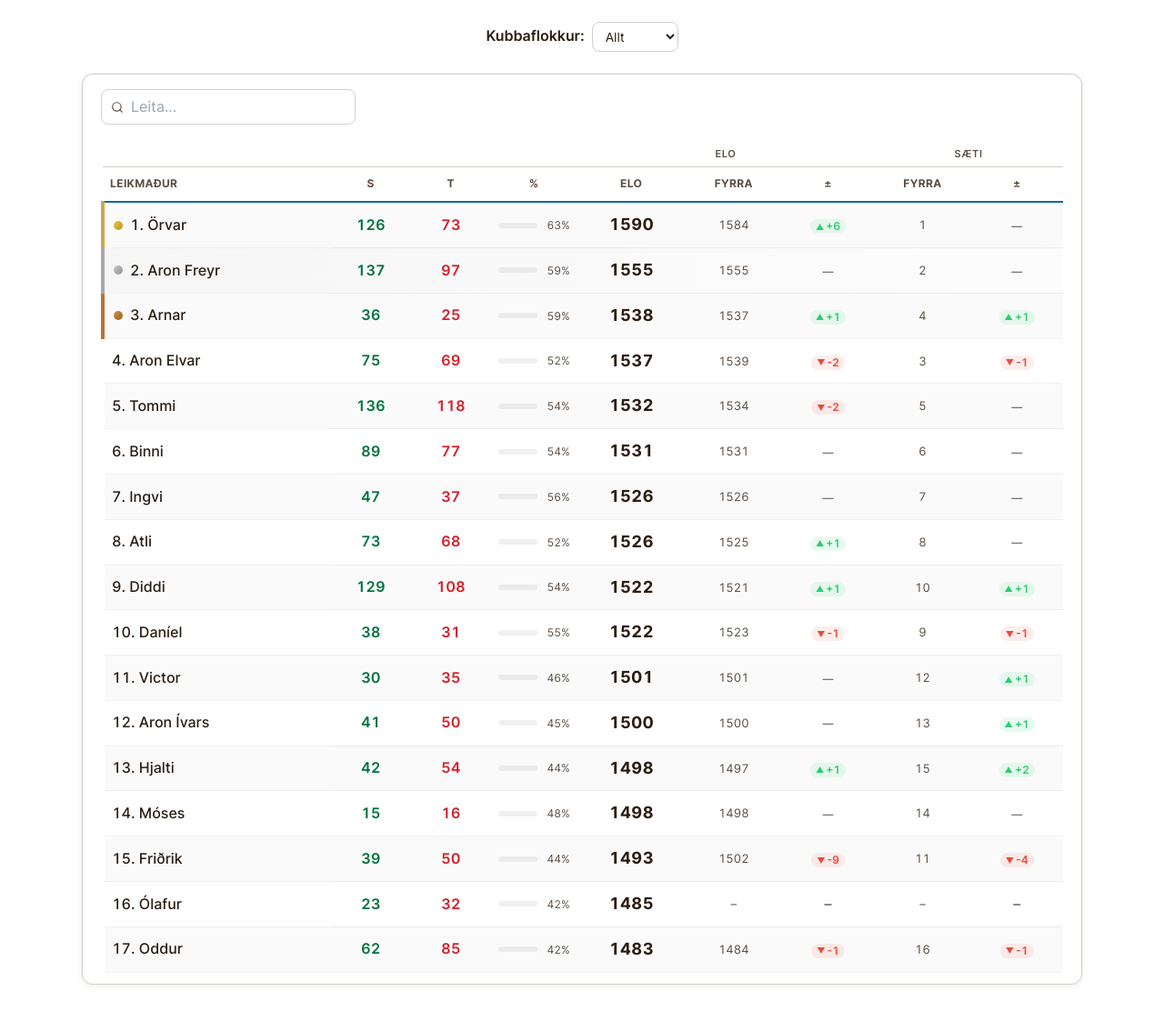
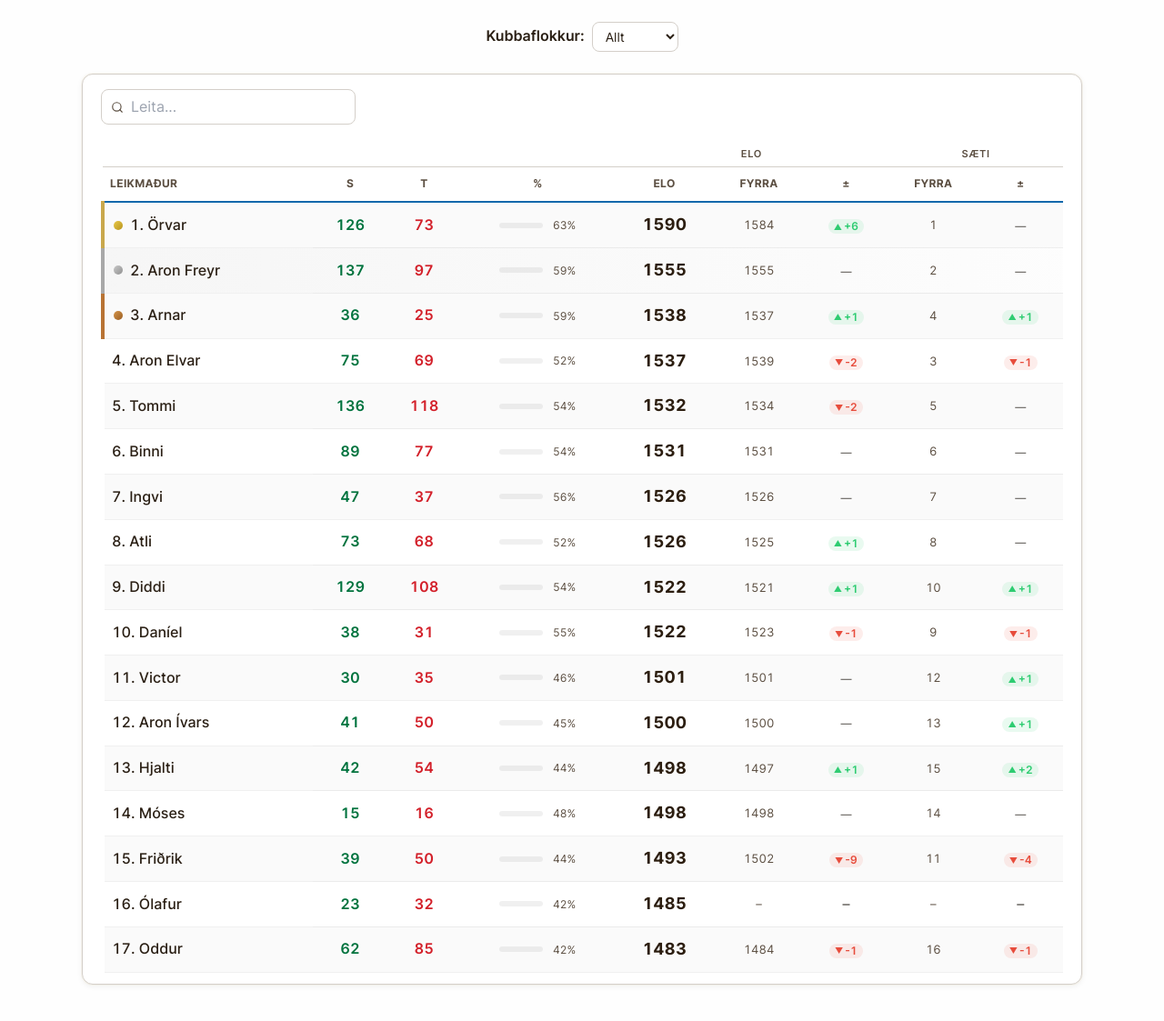
Before and after one commit to mtgkubbur/mtgkubbur.is, a FastAPI app: page / in a window 1280 px wide. Shown: the part 265-1388 px from the top of the page at 91% size. Run offline with FastAPI, Linux system fonts and the light colour scheme; some web fonts are replaced.

Commit message:
fix(stigatafla): widen win-rate bar track to a full-width visible bar
Co-Authored-By: Claude Opus 4.8 (1M context) <noreply@anthropic.com>

```diff
--- a/app/static/css/mtg.css
+++ b/app/static/css/mtg.css
@@ -1384,8 +1384,8 @@
 [data-theme="dark"] .score-table tr.podium-2 { background: linear-gradient(90deg, rgba(160,160,160,0.08), rgba(160,160,160,0.01)); }
 [data-theme="dark"] .score-table tr.podium-3 { background: linear-gradient(90deg, rgba(184,115,51,0.08), rgba(184,115,51,0.01)); }
 /* win-rate bar cell */
-.winrate-cell { display: flex; align-items: center; gap: 6px; justify-content: center; }
-.winrate-bar-track { flex: 1; max-width: 60px; height: 6px; border-radius: 3px; background: rgba(0,0,0,0.06); overflow: hidden; }
+.winrate-cell { min-width: 84px; display: flex; align-items: center; gap: 6px; justify-content: center; }
+.winrate-bar-track { width: 48px; flex: none; height: 6px; border-radius: 3px; background: rgba(0,0,0,0.06); overflow: hidden; }
 [data-theme="dark"] .winrate-bar-track { background: rgba(255,255,255,0.06); }
 .winrate-bar-fill { height: 100%; border-radius: 3px; }
 .winrate-label { font-size: 12px; color: var(--text-muted); min-width: 30px; text-align: right; font-variant-numeric: tabular-nums; }
```
